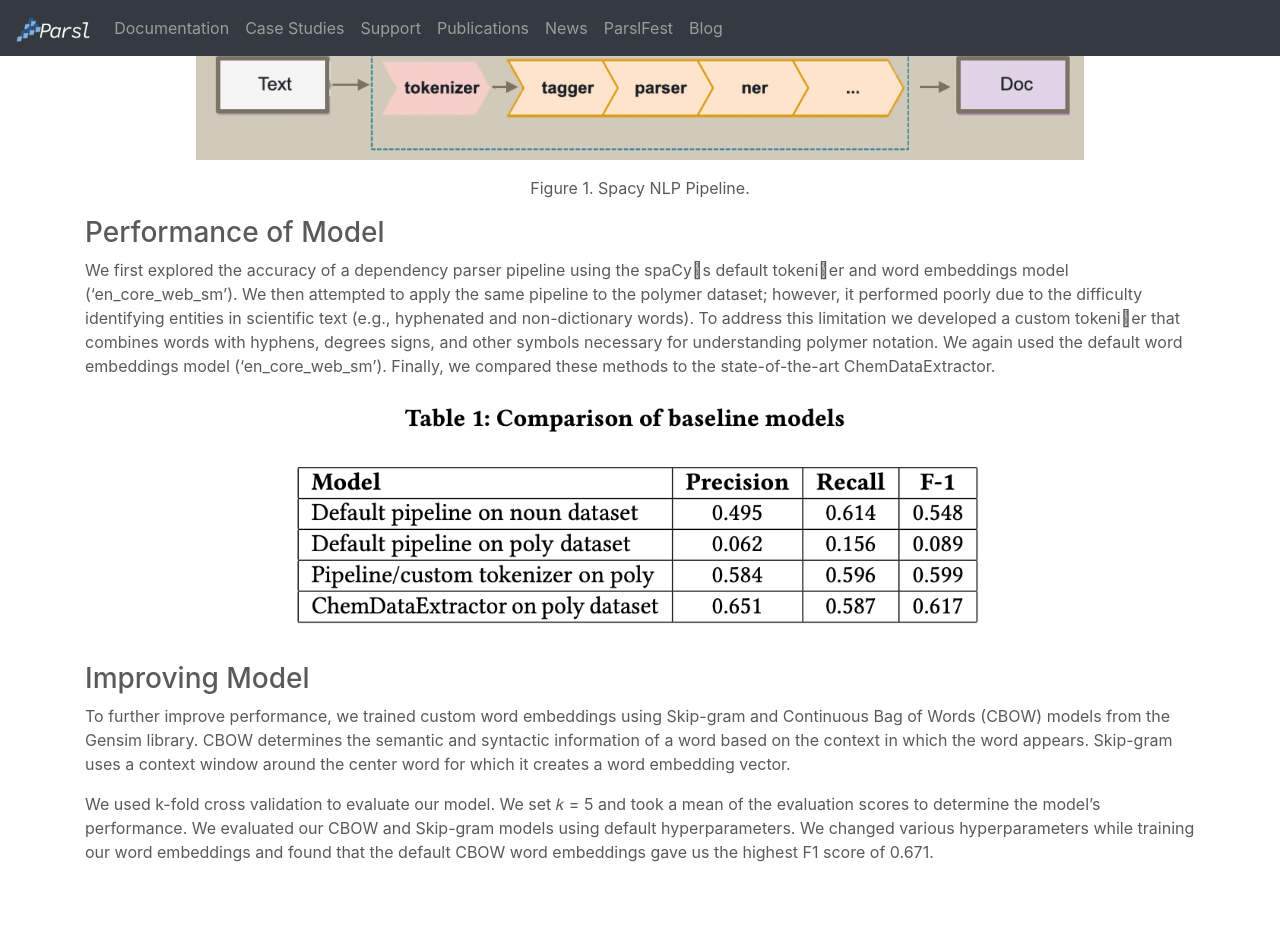
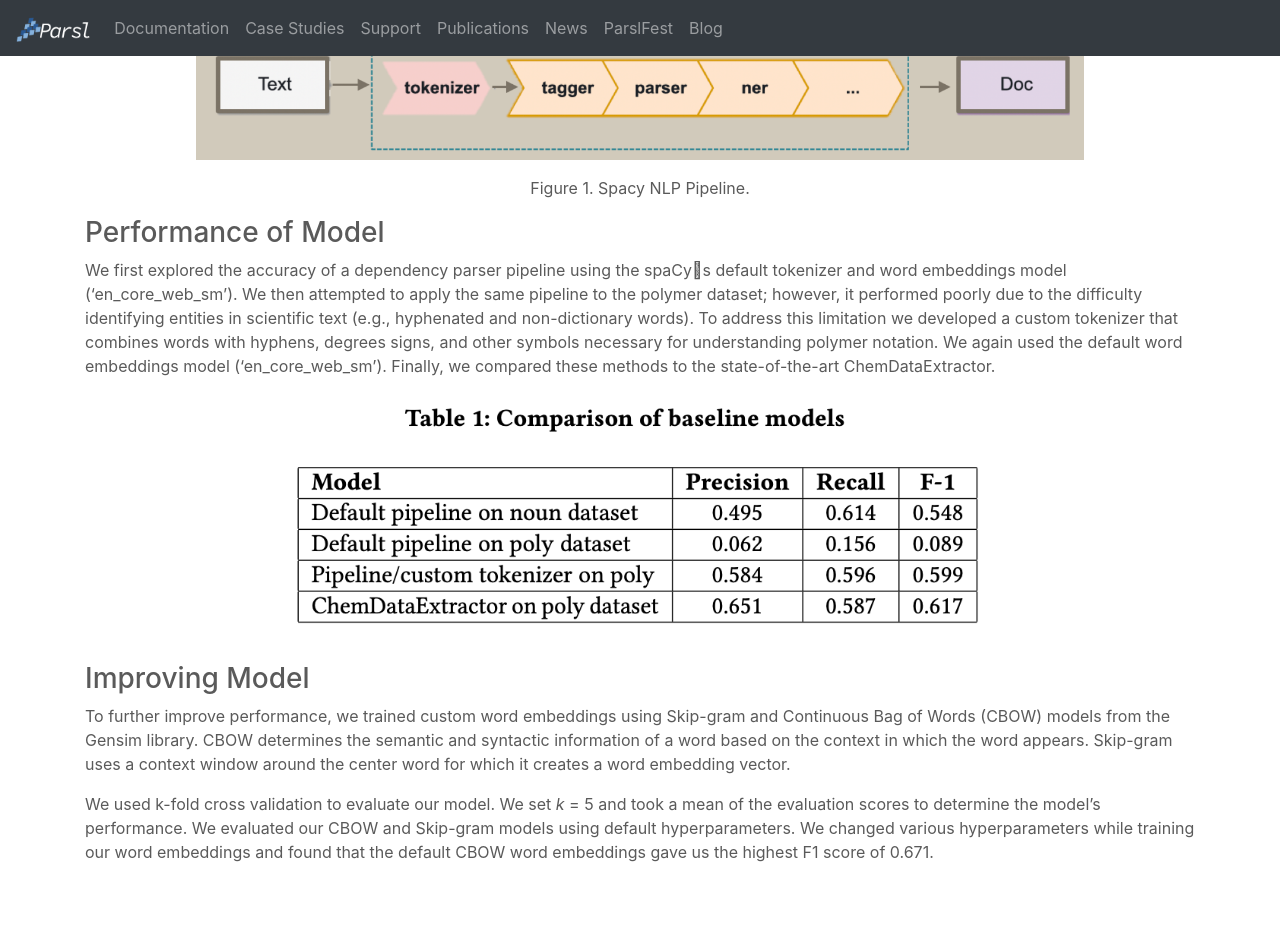
Before and after one commit to Parsl/parsl.github.io, a Jekyll site: the page built from _posts/2021-01-25-text-extraction.md, in a window 1280 px wide and 1400 px high, scrolled down 762 px. Shown: the top 928 px of the window. Built offline with Jekyll 4.4.1, drawn with Linux system fonts in a browser that asks for light colours.

Commit message:
fixing more bad chars

```diff
--- a/_posts/2021-01-25-text-extraction.md
+++ b/_posts/2021-01-25-text-extraction.md
@@ -38,10 +38,10 @@ Figure 1. Spacy NLP Pipeline.
 
 ### Performance of Model
 
-We first explored the accuracy of a dependency parser pipeline using the spaCy􏰉s default tokeni􏰀er and word embeddings model
+We first explored the accuracy of a dependency parser pipeline using the spaCy􏰉s default tokenizer and word embeddings model
 ('en_core_web_sm'). We then attempted to apply the same pipeline to the polymer dataset; however, it performed poorly due to
 the difficulty identifying entities in scientific text (e.g., hyphenated and non-dictionary words). To address this limitation
-we developed a custom tokeni􏰀er that combines words with hyphens, degrees signs, and other symbols necessary for understanding
+we developed a custom tokenizer that combines words with hyphens, degrees signs, and other symbols necessary for understanding
 polymer notation. We again used the default word embeddings model ('en_core_web_sm'). Finally, we compared these methods to
 the state-of-the-art ChemDataExtractor.
 
@@ -54,7 +54,7 @@ To further improve performance, we trained custom word embeddings using Skip-gra
 the Gensim library. CBOW determines the semantic and syntactic information of a word based on the context in which the word appears.
 Skip-gram uses a context window around the center word for which it creates a word embedding vector.
 
-We used k-fold cross validation to evaluate our model. We set 𝑘 = 5 and took a mean of the evaluation scores to determine the model's
+We used k-fold cross validation to evaluate our model. We set _k_ = 5 and took a mean of the evaluation scores to determine the model's
 performance. We evaluated our CBOW and Skip-gram models using default hyperparameters. We changed various hyperparameters while
 training our word embeddings and found that the default CBOW word embeddings gave us the highest F1 score of 0.671.
 
```
